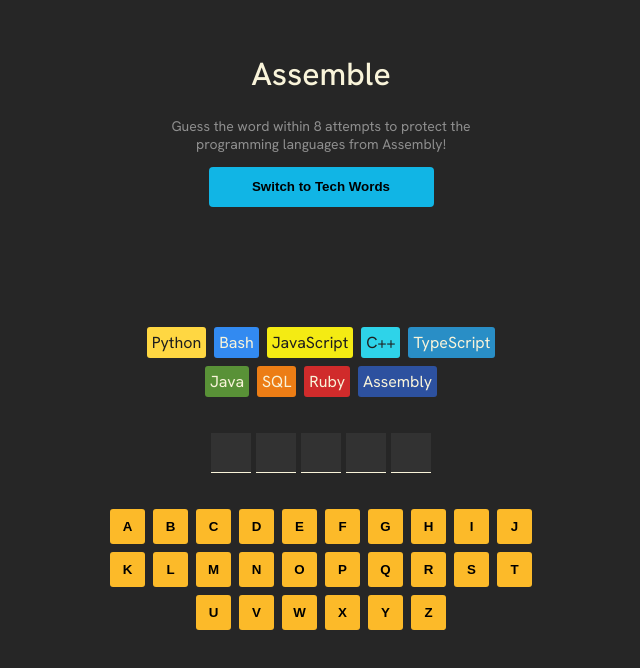
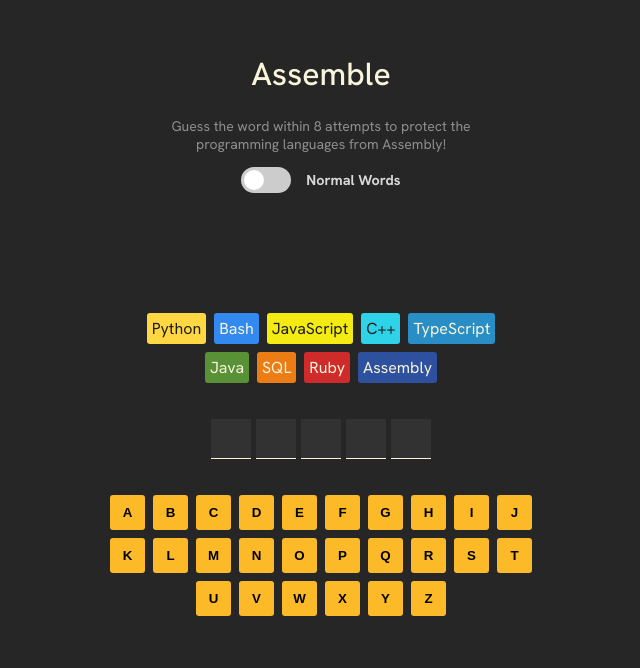
Before and after one commit to MannShah720/Assemble, a React (Vite) app: page / in a window 1280 px wide. Shown: the top 668 px of the page, without its empty margins (319-959 px from the left). Built offline with nearby package versions, Linux system fonts and the light colour scheme.

Commit message:
added toggle slider and animations

```diff
--- a/src/App.jsx
+++ b/src/App.jsx
@@ -144,6 +144,7 @@ function App() {
     }
   }
 
+  // ----------- Buttons -----------
   const newGameBtn = (
     <button
     className="new-game"
@@ -153,9 +154,22 @@ function App() {
     </button>
   )
 
+  const toggleBtn = (
+    <div className="toggle-wrapper">
+      <div className="toggle-container" onClick={toggleWordListType}>
+        <div className={`toggle-switch ${wordListType === "tech" ? "active" : ""}`}>
+          <div className="toggle-circle" />
+        </div>
+        <span className="toggle-label">
+          {wordListType === "tech" ? "Tech Words" : "Normal Words"}
+        </span>
+      </div>
+    </div>
+  )
+
   // ----------- Return -----------
   return (
-    <main>
+    <main className={`theme-${wordListType}`}>
       {
         isGameWon && <Confetti
                         width={1535}
@@ -168,9 +182,7 @@ function App() {
           <p>Guess the word within 8 attempts to protect the
           programming languages from Assembly!</p>
 
-          <button className="new-game" onClick={toggleWordListType}>
-            Switch to {wordListType === "normal" ? "Tech" : "Normal"} Words
-          </button>
+          {toggleBtn}
       </header>
 
       <section
@@ -185,7 +197,7 @@ function App() {
         {langElements}
       </section>
 
-      <section className="word">
+      <section key={currentWord} className={`word fade-in`}>
         {wordElements}
       </section>
 
--- a/src/index.css
+++ b/src/index.css
@@ -47,7 +47,7 @@ section.game-status {
     min-height: 60px;
 }
 
-section.game-status.won {
+div.game-status.won {
     background-color: #10A95B;
 }
 
@@ -142,6 +142,7 @@ section.keyboard > button {
     border-radius: 3px;
     border: none;
     cursor: pointer;
+    transition: background-color 0.5s ease;
 }
 
 section.keyboard > button.correct {
@@ -181,3 +182,102 @@ button.new-game {
     white-space: nowrap;
     border: 0;
 }
+
+/* === Theme Transitions === */
+main {
+  transition: background-color 0.5s ease, color 0.5s ease;
+}
+
+/* Normal Theme */
+.theme-normal {
+  color: #D9D9D9;
+}
+
+/* Tech Theme */
+.theme-tech {
+  color: #1f6feb;
+}
+
+.theme-tech .keyboard > button {
+  background-color: #1f6feb;
+  transition: background-color 0.5s ease;
+}
+
+.theme-tech .keyboard > button.correct {
+  background-color: #2ea043;
+}
+
+.theme-tech .keyboard > button.wrong {
+  background-color: #f85149;
+}
+
+.theme-tech .new-game {
+  background-color: #FCBA29;
+}
+
+.theme-normal .new-game {
+  background-color: #1f6feb;
+}
+
+/* === Toggle Switch === */
+.toggle-wrapper {
+  display: flex;
+  justify-content: center;
+}
+
+.toggle-container {
+  display: flex;
+  align-items: center;
+  gap: 15px;
+  cursor: pointer;
+  user-select: none;
+}
+
+.toggle-switch {
+  width: 50px;
+  height: 26px;
+  background-color: #ccc;
+  border-radius: 15px;
+  position: relative;
+  transition: background-color 0.3s ease;
+}
+
+.toggle-switch.active {
+  background-color: #10A95B;
+}
+
+.toggle-circle {
+  height: 20px;
+  width: 20px;
+  background-color: white;
+  border-radius: 50%;
+  position: absolute;
+  top: 3px;
+  left: 3px;
+  transition: left 0.3s ease;
+}
+
+.toggle-switch.active .toggle-circle {
+  left: 27px;
+}
+
+.toggle-label {
+  font-weight: bold;
+  font-size: 0.9rem;
+}
+
+/* === Word Fade-In === */
+.fade-in {
+  animation: fadeIn 0.4s ease-in-out;
+}
+
+@keyframes fadeIn {
+  from {
+    opacity: 0;
+    transform: scale(0.98);
+  }
+  to {
+    opacity: 1;
+    transform: scale(1);
+  }
+}
```
